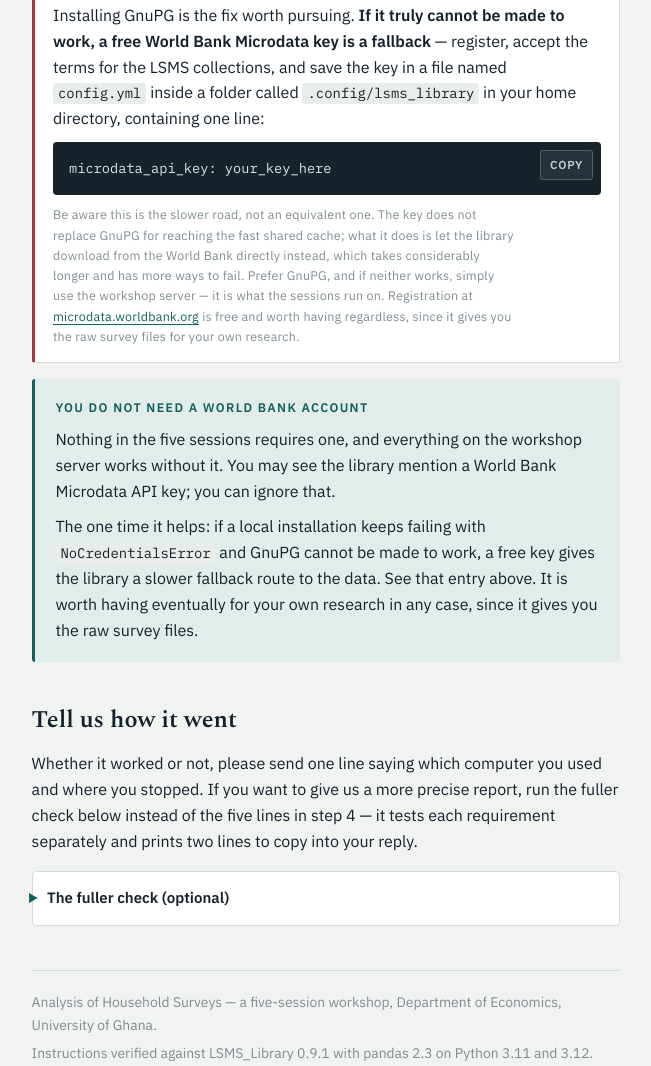
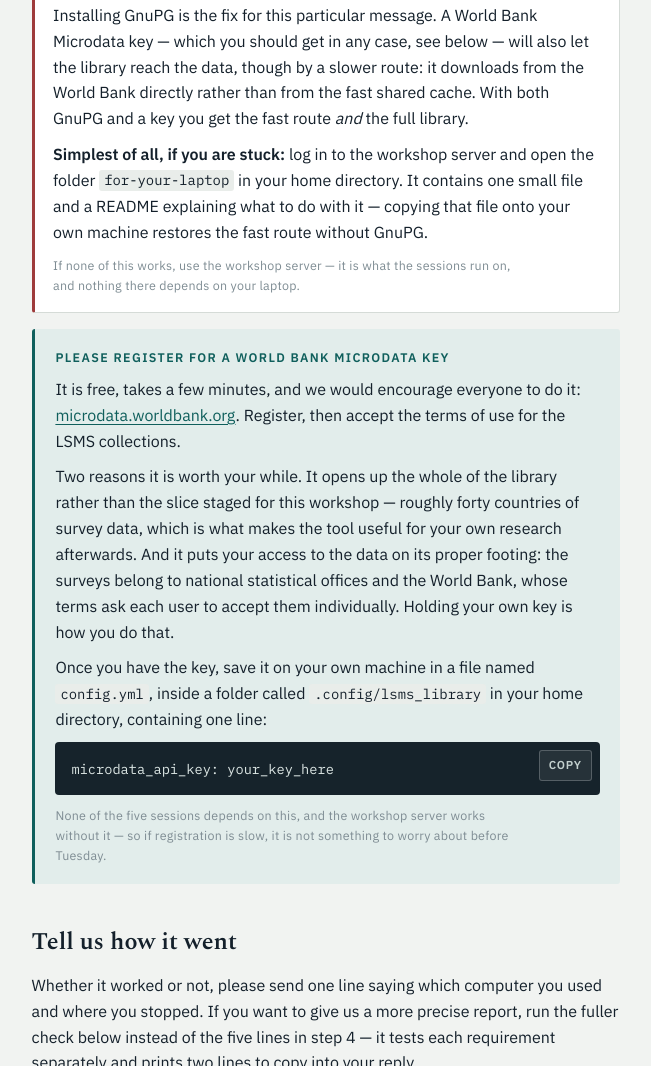
Before and after one commit to ligon/hhsurveys, a plain HTML site: page docs/install.html in a window 1280 px wide. Shown: the part 4554-5620 px from the top of the page, without its empty margins (314-965 px from the left). Drawn offline with nearby package versions, Linux system fonts and the light colour scheme.

Commit message:
Encourage the World Bank key rather than waving it away
The page had drifted into discouraging something worth doing: first "you
can ignore that", then a description of the key as a slower fallback. Both
were wrong-headed. A key opens the whole forty-country library rather than
the slice staged for this workshop, which is what makes the tool useful
after the course; and it puts each participant's access on its proper
footing, since the World Bank terms ask every user to accept them
individually rather than relying on the instructor having done so.

Also corrects a conflation of my own making. The key is not the slow
route. The slow route is the direct World Bank download the library falls
back to when gpg is absent. With both a key and gpg you get the fast cache
and the full library, which is the combination to aim for.

Still says plainly that none of the five sessions depends on it, so nobody
panics about registering before Tuesday.

Co-Authored-By: Claude Opus 4.5 <noreply@anthropic.com>

```diff
--- a/docs/install.html
+++ b/docs/install.html
@@ -746,42 +746,55 @@ print(roster.shape)</pre></div>
           inside the <code class="inline">surveys</code> environment.</span>
         </p>
         <p>
-          Installing GnuPG is the fix worth pursuing. <strong>If it truly
-          cannot be made to work, a free World Bank Microdata key is a
-          fallback</strong> &mdash; register, accept the terms for the LSMS
-          collections, and save the key in a file named
-          <code class="inline">config.yml</code> inside a folder called
-          <code class="inline">.config/lsms_library</code> in your home
-          directory, containing one line:
+          Installing GnuPG is the fix for this particular message. A World
+          Bank Microdata key &mdash; which you should get in any case, see below
+          &mdash; will also let the library reach the data, though by a slower
+          route: it downloads from the World Bank directly rather than from
+          the fast shared cache. With both GnuPG and a key you get the fast
+          route <em>and</em> the full library.
         </p>
-        <div class="code"><pre>microdata_api_key: your_key_here</pre></div>
+        <p>
+          <strong>Simplest of all, if you are stuck:</strong> log in to the
+          workshop server and open the folder
+          <code class="inline">for-your-laptop</code> in your home directory.
+          It contains one small file and a README explaining what to do with
+          it &mdash; copying that file onto your own machine restores the fast
+          route without GnuPG.
+        </p>
         <p class="meta">
-          Be aware this is the slower road, not an equivalent one. The key does
-          not replace GnuPG for reaching the fast shared cache; what it does is
-          let the library download from the World Bank directly instead, which
-          takes considerably longer and has more ways to fail. Prefer GnuPG,
-          and if neither works, simply use the workshop server &mdash; it is what
-          the sessions run on. Registration at
-          <a href="https://microdata.worldbank.org/">microdata.worldbank.org</a>
-          is free and worth having regardless, since it gives you the raw
-          survey files for your own research.
+          If none of this works, use the workshop server &mdash; it is what the
+          sessions run on, and nothing there depends on your laptop.
         </p>
       </div>
     </div>
 
     <div class="note relief">
-      <span class="note-label">You do not need a World Bank account</span>
+      <span class="note-label">Please register for a World Bank Microdata key</span>
       <p>
-        Nothing in the five sessions requires one, and everything on the
-        workshop server works without it. You may see the library mention a
-        World Bank Microdata API key; you can ignore that.
+        It is free, takes a few minutes, and we would encourage everyone to do
+        it: <a href="https://microdata.worldbank.org/">microdata.worldbank.org</a>.
+        Register, then accept the terms of use for the LSMS collections.
       </p>
       <p>
-        The one time it helps: if a local installation keeps failing with
-        <code class="inline">NoCredentialsError</code> and GnuPG cannot be
-        made to work, a free key gives the library a slower fallback route to
-        the data. See that entry above. It is worth having eventually for your
-        own research in any case, since it gives you the raw survey files.
+        Two reasons it is worth your while. It opens up the whole of the
+        library rather than the slice staged for this workshop &mdash; roughly
+        forty countries of survey data, which is what makes the tool useful for
+        your own research afterwards. And it puts your access to the data on
+        its proper footing: the surveys belong to national statistical offices
+        and the World Bank, whose terms ask each user to accept them
+        individually. Holding your own key is how you do that.
+      </p>
+      <p>
+        Once you have the key, save it on your own machine in a file named
+        <code class="inline">config.yml</code>, inside a folder called
+        <code class="inline">.config/lsms_library</code> in your home
+        directory, containing one line:
+      </p>
+      <div class="code"><pre>microdata_api_key: your_key_here</pre></div>
+      <p class="meta">
+        None of the five sessions depends on this, and the workshop server
+        works without it &mdash; so if registration is slow, it is not something
+        to worry about before Tuesday.
       </p>
     </div>
   </section>
```
